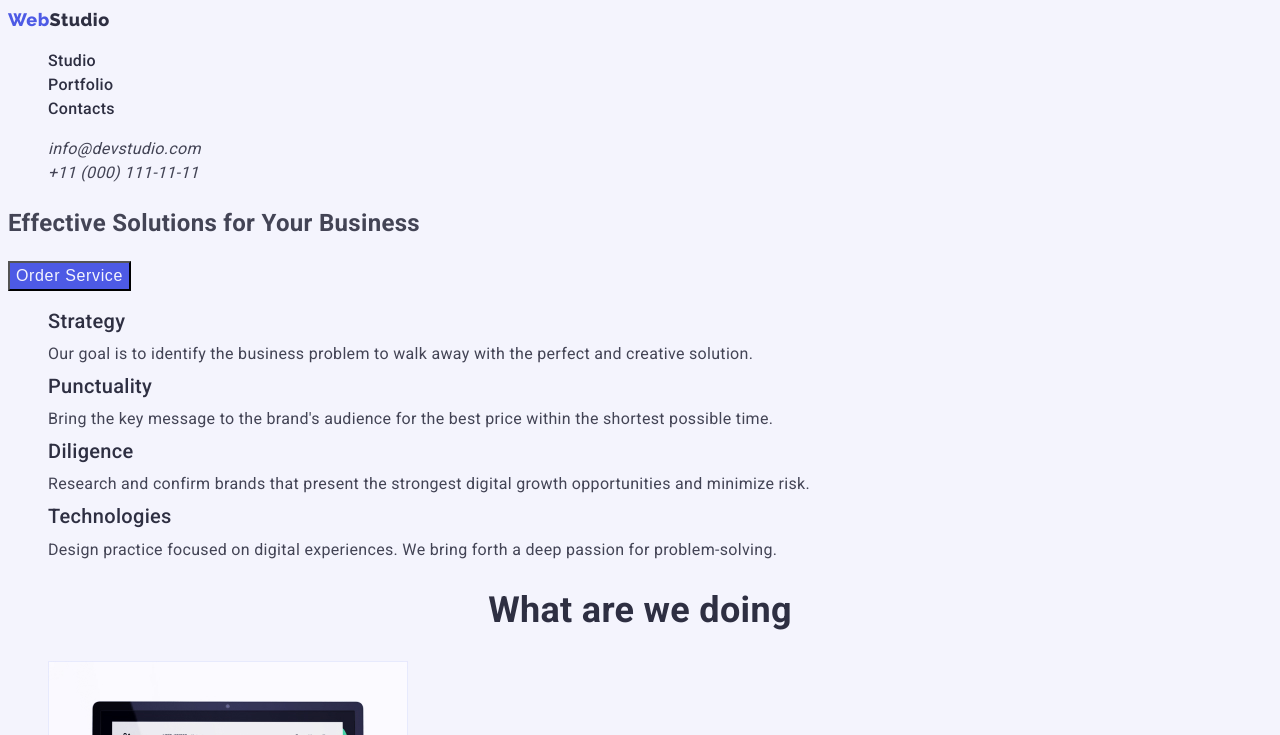
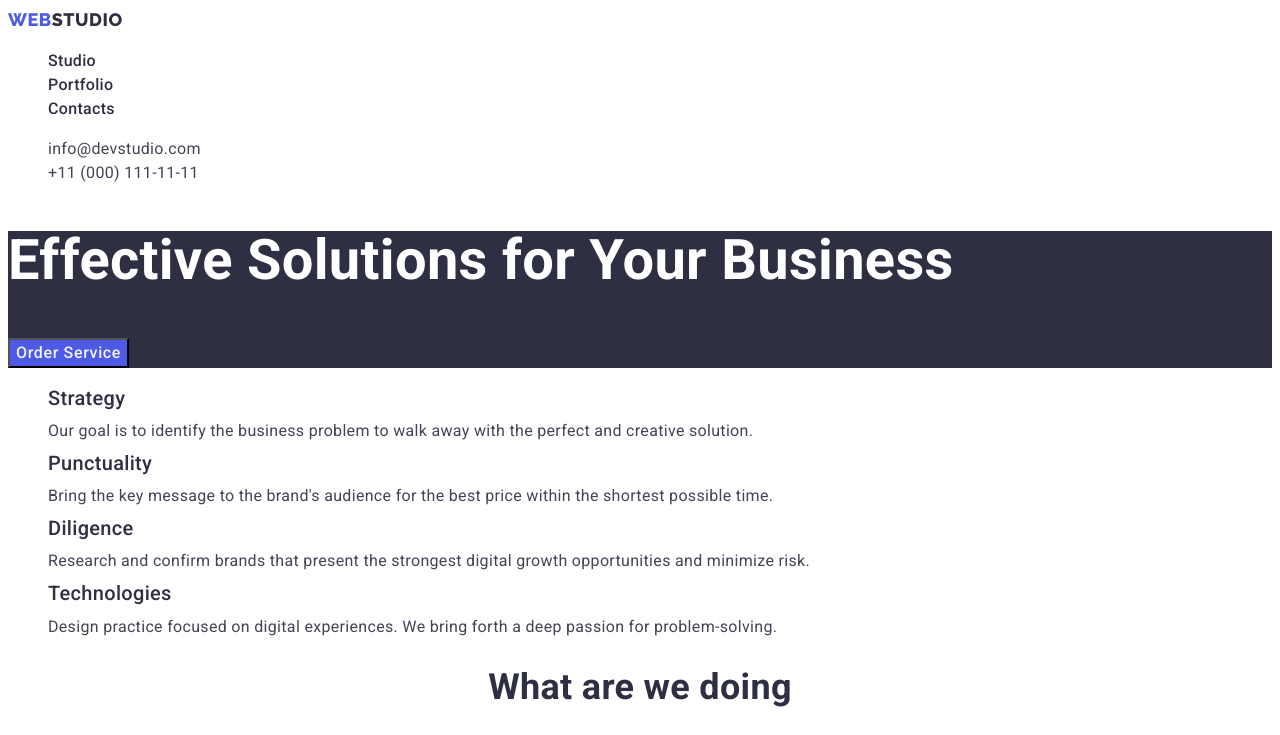
Before and after one commit to Andrii-Val/goit-homework-02, a plain HTML site: page index.html in a window 1280 px wide. Shown: the top 735 px of the page. Drawn offline with Linux system fonts and the light colour scheme.

Commit message:
допрацювання

```diff
--- a/css/styles.css
+++ b/css/styles.css
@@ -13,7 +13,7 @@
   }
   /* загальне */
  body{
-  background-color: var(--primary-white-color);
+
   font-family: Roboto, sans-serif;
     color:  #434455;
      font-weight: 400;
@@ -47,8 +47,6 @@
   .site-nav .link{
     color:var(--title-text-color) ;
     font-weight: 500;
-      font-size: 16px;
-      line-height: 1.5;
       text-decoration: none;
   }
   .site-nav .link:hover,
@@ -56,17 +54,25 @@
     color:var(--accent-color) ;
   }
   /* адреси */
-  .site-addres a{
+  .site-addres .link {
 color: var(--primary-text-color);
-font-weight: 400;
-  font-size: 16px;
-  line-height: 1.5;
   text-decoration: none;
+  font-style: normal;
   }
   .site-addres .link:hover,
   .site-addres .link:focus {
     color:var(--accent-color) ;
 
+  }
+    .hero{
+      background-color: var(--title-text-color)
+      ;
+    }
+  .hero-title{
+    color: var(--primary-fon-color);
+    font-weight: 700;
+      font-size: 56px;
+      line-height: 1.07;
   }
   /* кнопки */
   .items-title:hover,
@@ -78,13 +84,17 @@ font-weight: 400;
   .button{
     background-color: var(--accent-color);
     color: var(--primary-white-color);
+    font-family: inherit; cursor: pointer;
     font-weight: 500;
       font-size: 16px;
-      line-height: 24px;
+      line-height: 1.5;
       letter-spacing: 0.04em;
 
   }
   /* секції */
+    .section-comands{
+      background-color: var(--primary-white-color);
+    }
   .section-title{
     color: var(--title-text-color) ;
     font-weight: 700;
@@ -110,4 +120,11 @@ font-weight: 400;
     color: #434455;
 
   }
+footer{
+  background-color: var(--title-text-color);
+  color: #E7E9FC;
 }
+footer a {
+color: #F4F4FD;
+text-decoration: none;
+}
--- a/index.html
+++ b/index.html
@@ -14,7 +14,7 @@
   <body>
     <header>
       <nav>
-        <a class="logo" href="./index.html"><span>Web</span>Studio</a>
+        <a class="logo" href="./index.html"><span>WEB</span>STUDIO</a>
         <ul class="site-nav list">
           <li>
             <a href="./index.html" class="link"> Studio</a>
@@ -104,7 +104,7 @@
         </ul>
       </section>
       <!-- Наша команда -->
-      <section class="section">
+      <section class="section-comands">
         <h2 class="section-title">Our Team</h2>
         <ul class="work-list list">
           <li>
@@ -131,7 +131,7 @@
       </section>
     </main>
     <footer>
-      <a class="logo" href="./index.html"><span>Web</span>Studio</a>
+      <a class="logo" href="./index.html"><span>WEB</span>STUDIO</a>
       <p>
         Increase the flow of customers and sales for your business with digital
         marketing & growth solutions.
```
Also changed, not shown: portfolio.html (+2 -4 lines).
